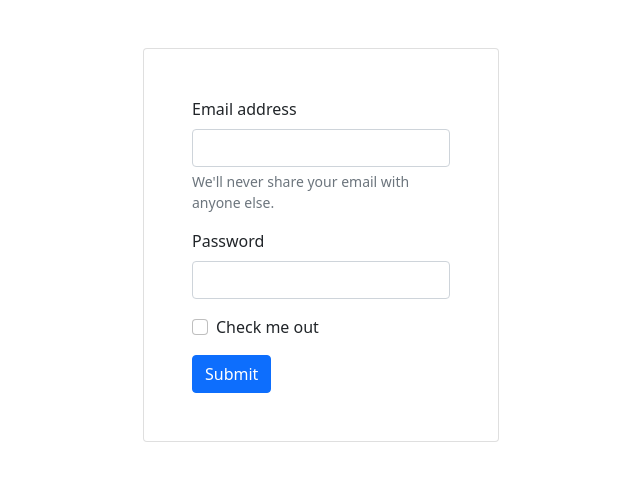
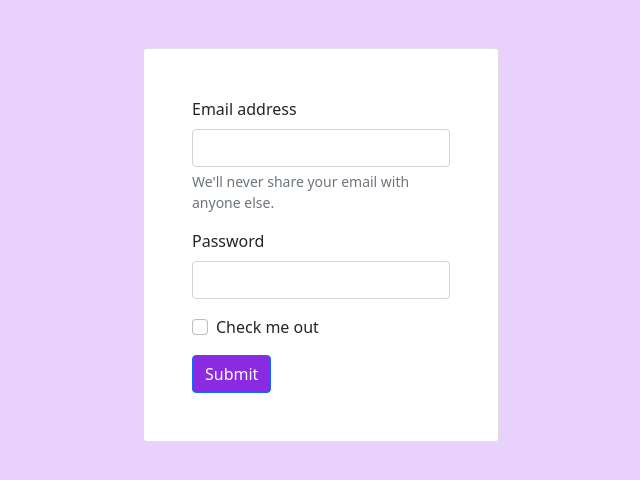
Before and after one commit to mahamahmood/test, a plain HTML site: page index.html in a window 1280 px wide. Shown: the whole page, without its empty margins (319-959 px from the left). Drawn offline with nearby package versions, Linux system fonts and the light colour scheme.

Commit message:
styled form

```diff
--- a/index.html
+++ b/index.html
@@ -5,6 +5,7 @@
     <meta http-equiv="X-UA-Compatible" content="IE=edge">
     <meta name="viewport" content="width=device-width, initial-scale=1.0">
     <link href="https://cdn.jsdelivr.net/npm/bootstrap@5.0.1/dist/css/bootstrap.min.css" rel="stylesheet" integrity="sha384-+0n0xVW2eSR5OomGNYDnhzAbDsOXxcvSN1TPprVMTNDbiYZCxYbOOl7+AMvyTG2x" crossorigin="anonymous">
+    <link rel="stylesheet" href="style.css">
     <title>Document</title>
 </head>
 <body>
@@ -26,7 +27,7 @@
                           <input type="checkbox" class="form-check-input" id="exampleCheck1">
                           <label class="form-check-label" for="exampleCheck1">Check me out</label>
                         </div>
-                        <button type="submit" class="btn btn-primary">Submit</button>
+                        <button type="submit" id="submit-btn" class="btn btn-primary">Submit</button>
                       </form>
                    </div>
             </div>
--- a/style.css
+++ b/style.css
@@ -0,0 +1,6 @@
+body {
+    background-color: rgb(232, 210, 252);
+}
+#submit-btn {
+    background-color: blueviolet;
+}
```
